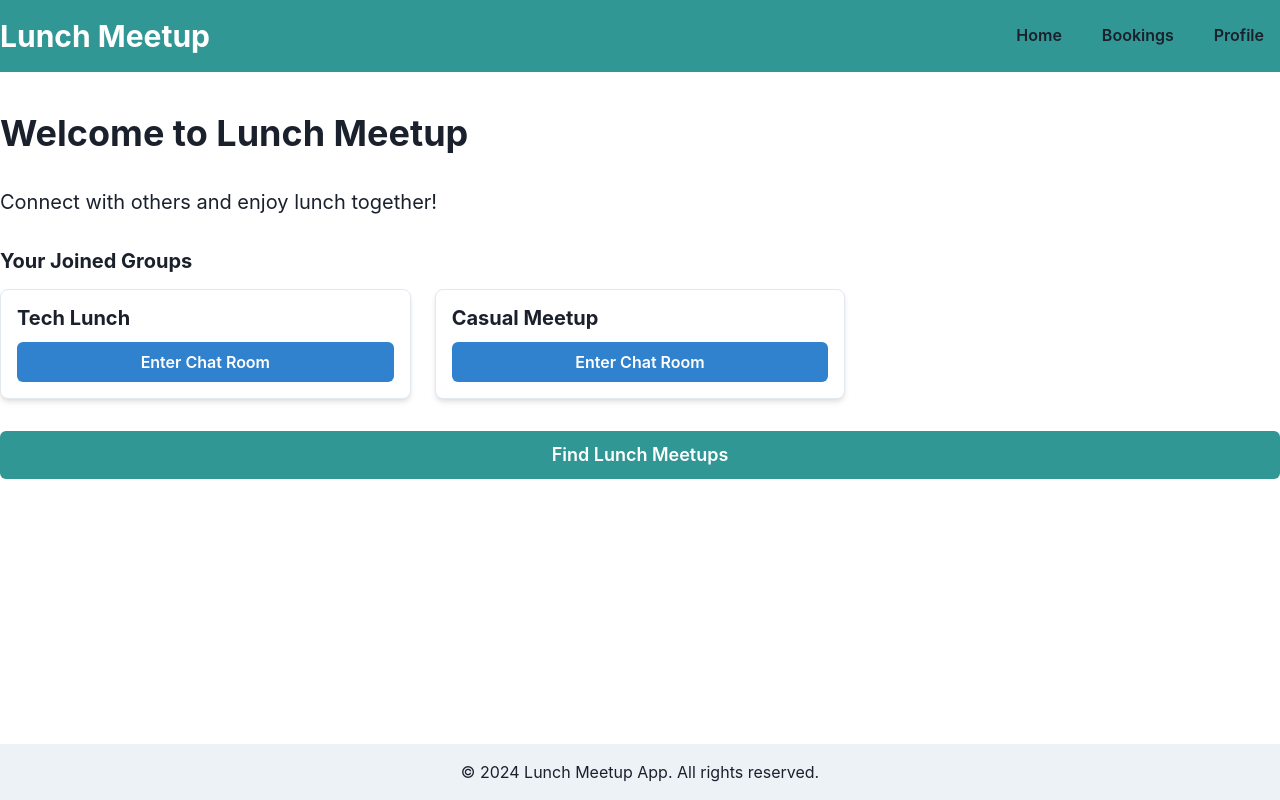
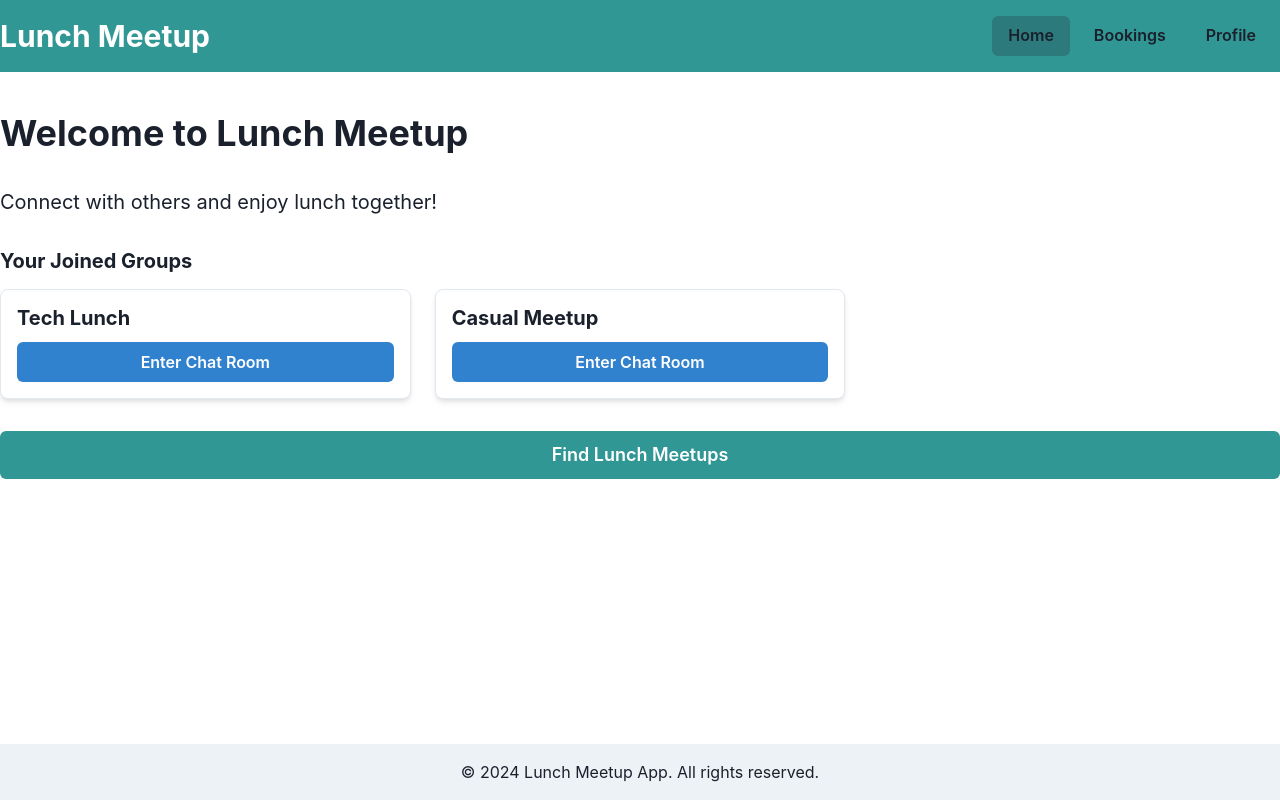
Before and after one commit to GoldenLin9/LunchBuddies, a React (Create React App) app in the folder frontend/: page / in a window 1280 px wide. Built offline with nearby package versions, Linux system fonts and the light colour scheme.

Commit message:
fixed color on headers

```diff
--- a/frontend/src/components/Header.js
+++ b/frontend/src/components/Header.js
@@ -1,18 +1,35 @@
 // src/components/Header.js
 import React from 'react';
 import { Box, Flex, Heading, Spacer, Button } from '@chakra-ui/react';
-import { Link } from 'react-router-dom';
+import { Link, useLocation } from 'react-router-dom';
 
-const Header = () => (
+const Header = () => {
+  const location = useLocation();
+
+  const NavButton = ({ to, children }) => (
+    <Button
+      as={Link}
+      to={to}
+      variant={location.pathname === to ? "solid" : "ghost"}
+      bg={location.pathname === to ? "teal.600" : "transparent"}
+      _hover={{ bg: "teal.600" }}
+      mr={2}
+    >
+      {children}
+    </Button>
+  );
+
+  return (
     <Box bg="teal.500" py={4}>
       <Flex maxW="container.xl" mx="auto" align="center" color="white">
         <Heading size="lg">Lunch Meetup</Heading>
         <Spacer />
-      <Button as={Link} to="/" variant="ghost" mr={2}>Home</Button>
-      <Button as={Link} to="/bookings" variant="ghost" mr={2}>Bookings</Button>
-      <Button as={Link} to="/profile" variant="ghost">Profile</Button>
+        <NavButton to="/">Home</NavButton>
+        <NavButton to="/bookings">Bookings</NavButton>
+        <NavButton to="/profile">Profile</NavButton>
       </Flex>
     </Box>
   );
+};
 
 export default Header;
```
Lines whose indentation alone changed are shown as unchanged.
